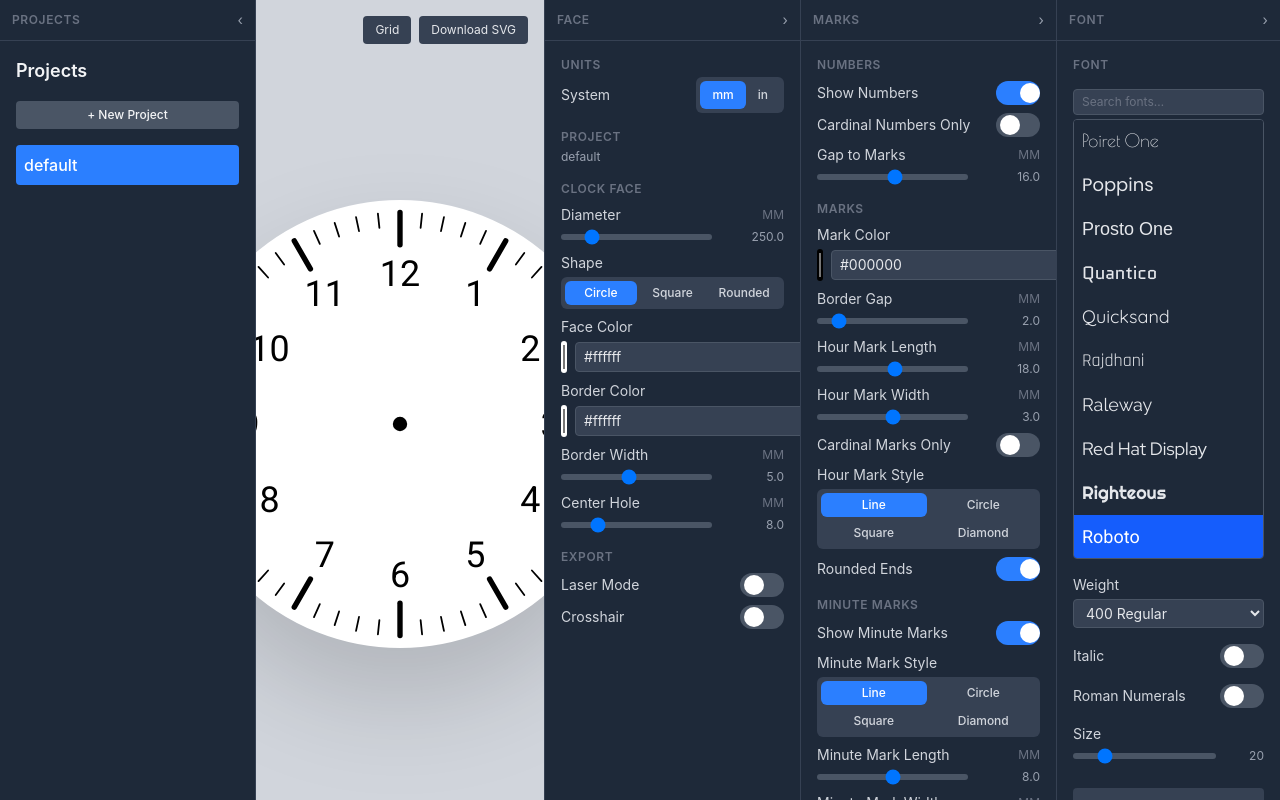
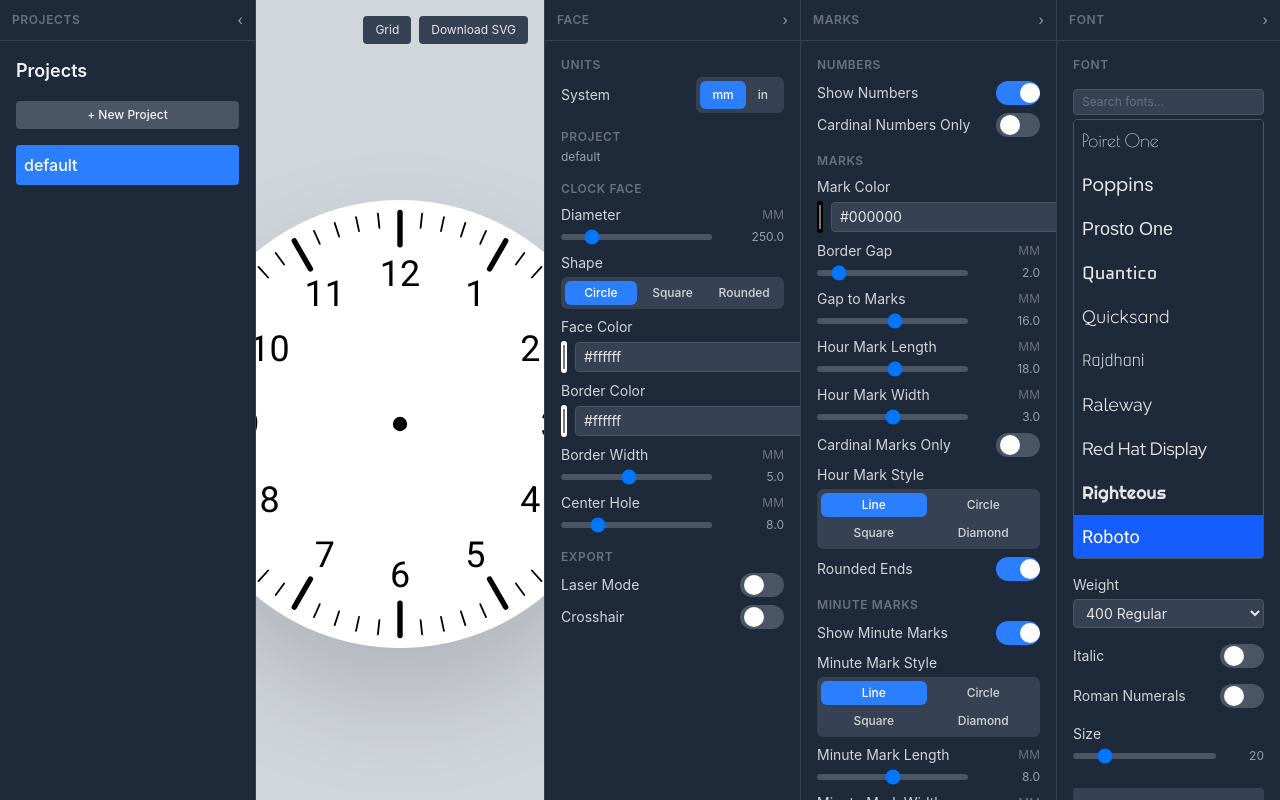
Before and after one commit to darkgumby/clock_face_maker, a React (Vite) app: page / in a window 1280 px wide. Built offline with nearby package versions, Linux system fonts and the light colour scheme; the HTML template or start-up script is replaced by a standard one; a web font is replaced by a local one.

Commit message:
style(ui): move 'Gap to Marks' under 'Border Gap'

```diff
--- a/src/components/MarksPanel.tsx
+++ b/src/components/MarksPanel.tsx
@@ -69,15 +69,6 @@ const MarksPanel: FC<MarksPanelProps> = ({ params, onChange, unitPreference }) =
             onChange={(v) => onChange({ cardinal_numbers_only: v })}
           />
         )}
-        {params.show_numbers && (
-          <UnitInputRange
-            label="Gap to Marks"
-            value={params.number_mark_gap}
-            onChange={(v) => onChange({ number_mark_gap: v })}
-            minMm={-10} maxMm={40} stepMm={1}
-            unit={unitPreference}
-          />
-        )}
       </div>
 
       <div className="flex flex-col gap-y-2">
@@ -94,6 +85,15 @@ const MarksPanel: FC<MarksPanelProps> = ({ params, onChange, unitPreference }) =
           minMm={0} maxMm={20} stepMm={0.5}
           unit={unitPreference}
         />
+        {params.show_numbers && (
+          <UnitInputRange
+            label="Gap to Marks"
+            value={params.number_mark_gap}
+            onChange={(v) => onChange({ number_mark_gap: v })}
+            minMm={-10} maxMm={40} stepMm={1}
+            unit={unitPreference}
+          />
+        )}
         <UnitInputRange
           label="Hour Mark Length"
           value={params.hour_mark_length}
```
